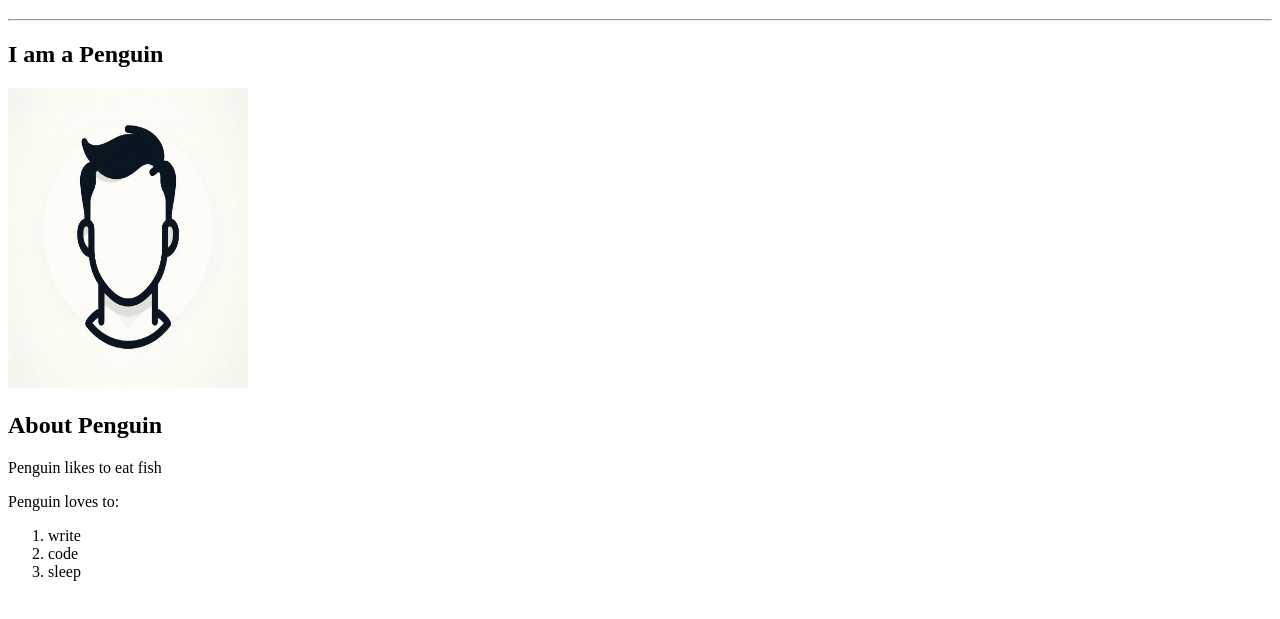
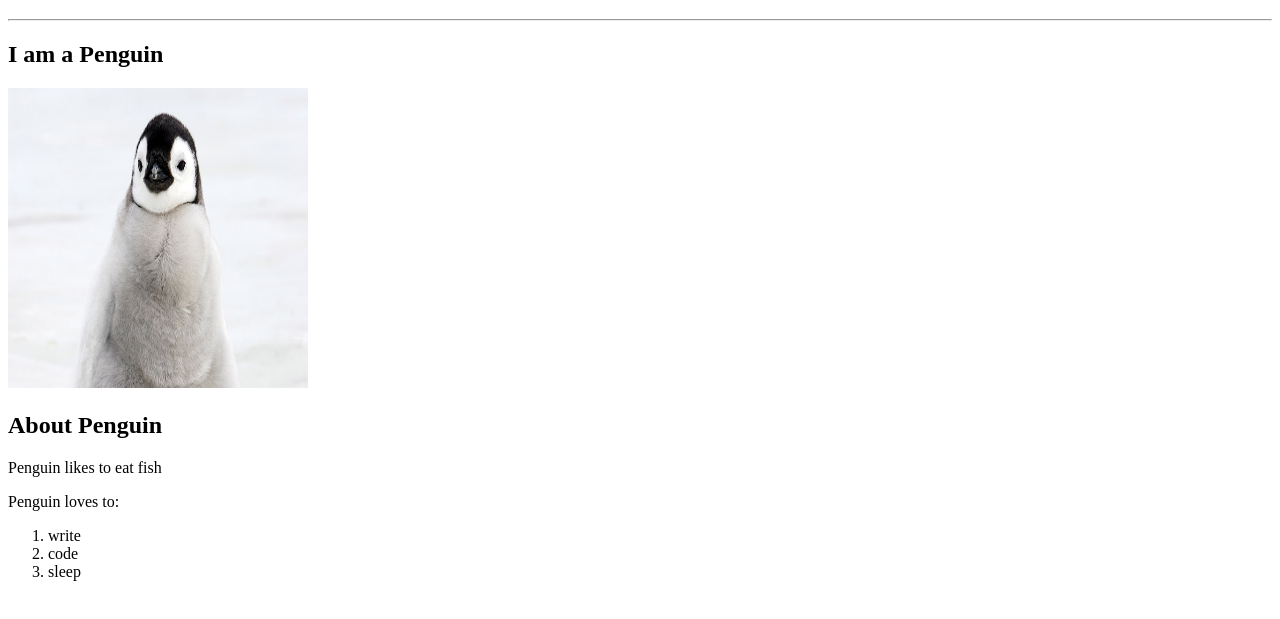
Before and after one commit to nyxthepenguin/.github.io, a plain HTML site: page index.html in a window 1280 px wide. Shown: the part 61-680 px from the top of the page. Drawn offline with Linux system fonts and the light colour scheme.

Commit message:
Update penguin image source and dimensions

```diff
--- a/index.html
+++ b/index.html
@@ -7,7 +7,7 @@
     <h1>hello!</h1>
     <hr>
     <h2>I am a Penguin</h2>
-    <img src="Profile.jpeg" width="240" height="300" alt="penguin photo"/>
+    <img src="penguin.jpg" width="300" height="300" alt="penguin photo"/>
     <h2>About Penguin</h2>
     <p>Penguin likes to eat fish</p>
     <p>Penguin loves to:</p>
```
